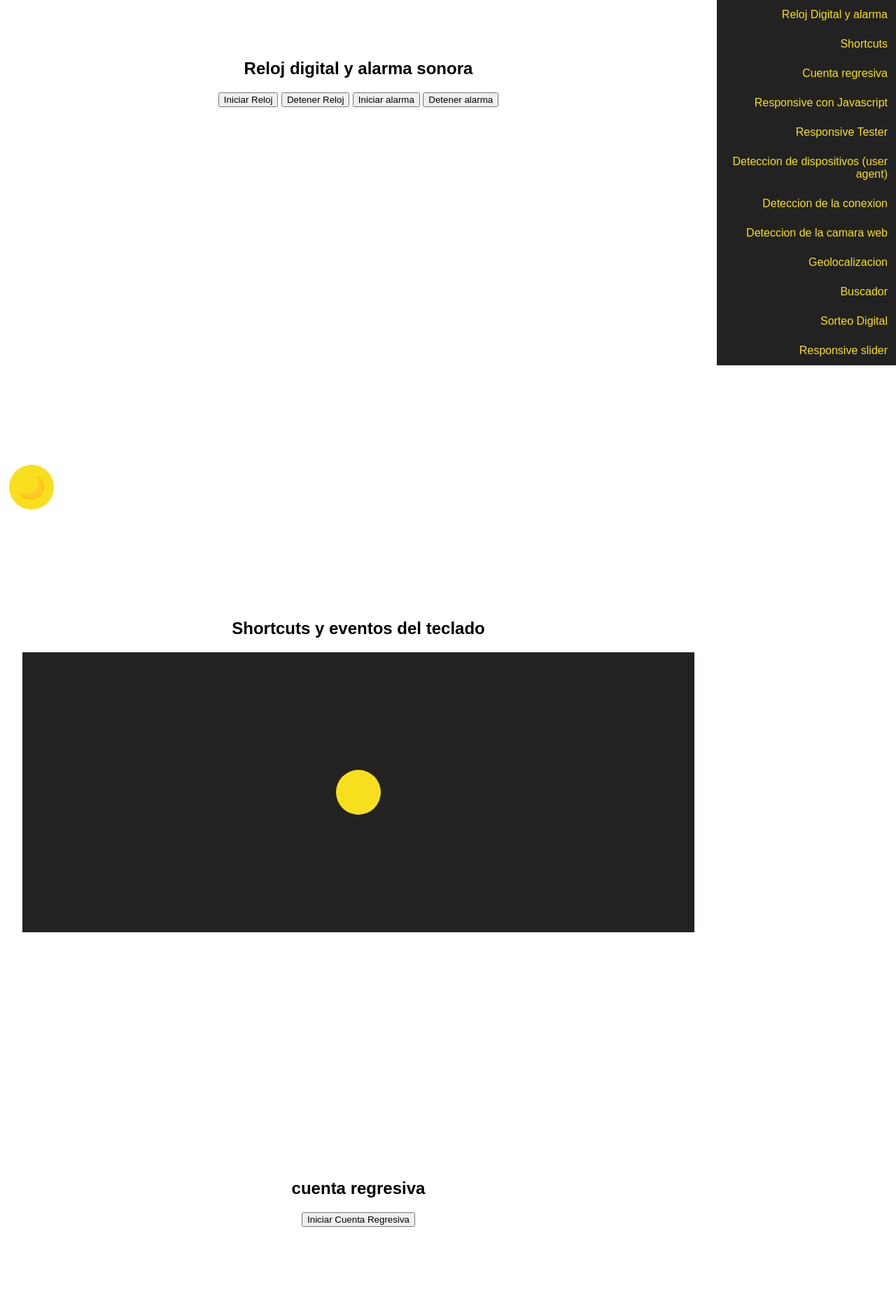
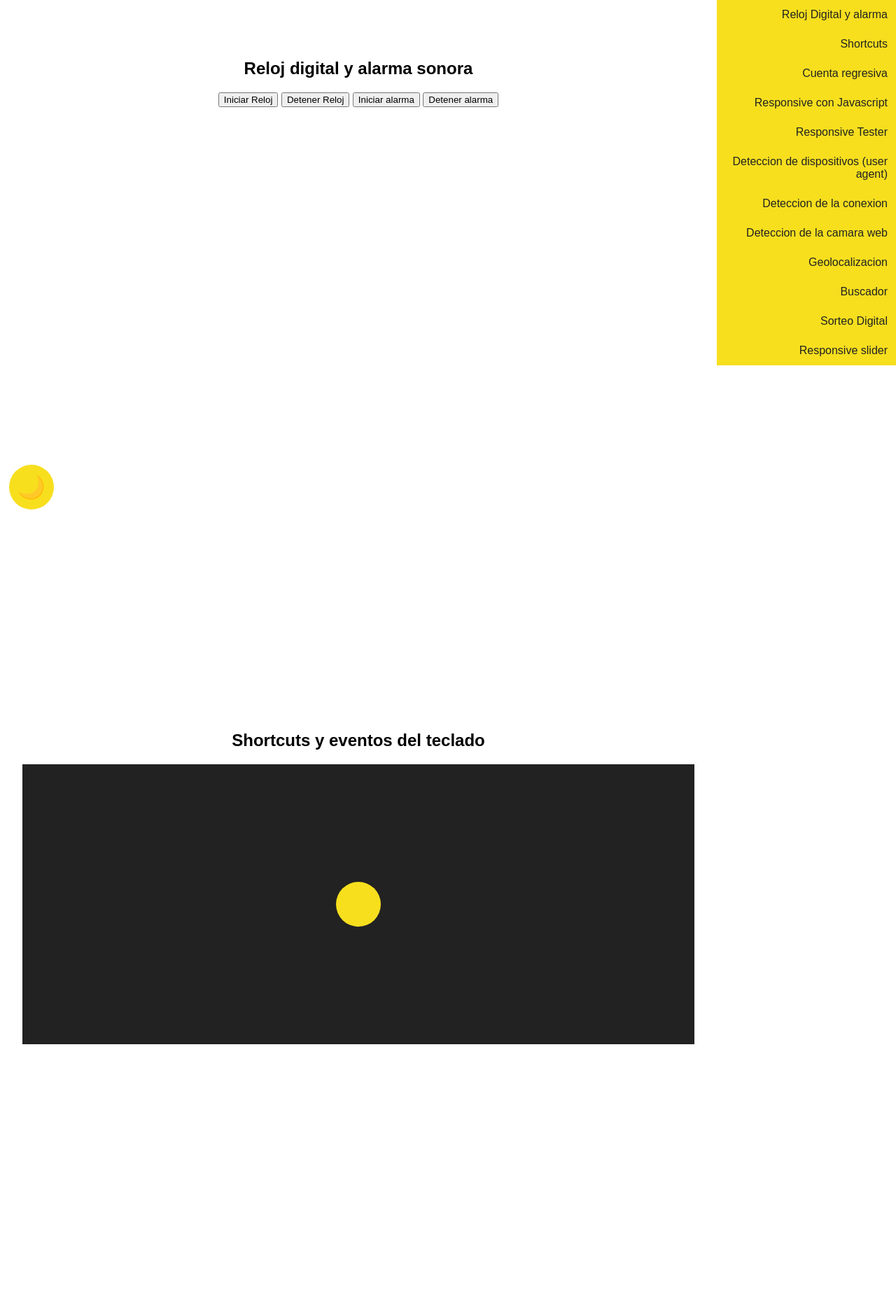
Before and after one commit to brayanmega19/frontend-proyectos, a PHP site: page /dom_ejercicios.html in a window 1280 px wide. Shown: the part 64-1920 px from the top of the page at 70% size. Run offline with PHP 8.4, Linux system fonts and the light colour scheme.

Commit message:
Terminando scrollspy

```diff
--- a/css/dom_ejercicios.css
+++ b/css/dom_ejercicios.css
@@ -46,7 +46,7 @@ img{
     margin-right: auto;
     width: 100%;
     max-width: var(--container-width);
-    min-height: 100vh;
+    min-height: 120vh;
     text-align: center;
 }
 
@@ -321,4 +321,9 @@ img{
         right: initial;
         left: calc(4.25rem + 1vw);
     }
+    .active{
+        background-color: var(--main-color);
+        color: var(--second-color) !important;
+
+    }
 }
--- a/dom_ejercicios.html
+++ b/dom_ejercicios.html
@@ -21,22 +21,22 @@
       </button>
       <aside class="panel">
         <nav class="menu">
-            <a href="#section1">Reloj Digital y alarma</a>
-            <a href="#section2">Shortcuts</a>
-            <a href="#section3">Cuenta regresiva</a>
-            <a href="#section4">Responsive con Javascript</a>
-            <a href="#section5">Responsive Tester</a>
-            <a href="#section6">Deteccion de dispositivos (user agent)</a>
-            <a href="#section7">Deteccion de la conexion</a>
-            <a href="#section8">Deteccion de la camara web</a>
-            <a href="#section9">Geolocalizacion</a>
-            <a href="#section10">Buscador</a>
-            <a href="#section11">Sorteo Digital</a>
-            <a href="#section12">Responsive slider</a>
+            <a href="#section1" data-scroll-spy>Reloj Digital y alarma</a>
+            <a href="#section2" data-scroll-spy>Shortcuts</a>
+            <a href="#section3" data-scroll-spy>Cuenta regresiva</a>
+            <a href="#section4" data-scroll-spy>Responsive con Javascript</a>
+            <a href="#section5" data-scroll-spy>Responsive Tester</a>
+            <a href="#section6" data-scroll-spy>Deteccion de dispositivos (user agent)</a>
+            <a href="#section7" data-scroll-spy>Deteccion de la conexion</a>
+            <a href="#section8" data-scroll-spy>Deteccion de la camara web</a>
+            <a href="#section9" data-scroll-spy>Geolocalizacion</a>
+            <a href="#section10" data-scroll-spy>Buscador</a>
+            <a href="#section11" data-scroll-spy>Sorteo Digital</a>
+            <a href="#section12" data-scroll-spy>Responsive slider</a>
         </nav>
       </aside>
       <main>
-         <section id="section1" class="section">
+         <section id="section1" class="section"  data-scroll-spy>
             <h2>Reloj digital y alarma sonora</h2>
             <div id="reloj"></div>
             <div>
--- a/js/index_dom.js
+++ b/js/index_dom.js
@@ -10,6 +10,7 @@ import hamburgerMenu from "./menu_hamburguesa.js";
 import respMedia from "./objeto_responsive.js";
 import responsiveTester from "./prueba_responsive.js";
 import { digitalClock, alarm } from "./reloj.js";
+import scrollSpy from "./scroll_espia.js";
 import draw from "./sorteo.js";
 import { moveBall, shortcuts } from "./teclado.js";
 import darkTheme from "./tema_oscuro.js";
@@ -40,6 +41,7 @@ d.addEventListener("DOMContentLoaded",(e)=>{
     searchFilters(".card-filter", ".card");
     draw("#winner-btn",".player")
     slide();
+    scrollSpy();
 });
 
 d.addEventListener("keydown", e=>{
--- /dev/null
+++ b/js/scroll_espia.js
@@ -0,0 +1,27 @@
+const d = document;
+
+export default function scrollSpy(){
+    const $sections = d.querySelectorAll("section[data-scroll-spy]");
+    console.log("Console: ",$sections);
+    const cb = (entries) =>{
+        // console.log("entries",entries);
+        entries.forEach((entry)=>{
+
+            const id = entry.target.getAttribute("id");
+            console.log(id);
+            if(entry.isIntersecting){
+                d.querySelector(`a[data-scroll-spy][href="#${id}"]`).
+                classList.add("active");
+            }else{
+                d.querySelector(`a[data-scroll-spy][href="#${id}"]`).
+                classList.remove("active");
+            }
+
+
+        });
+    }
+
+    const observer = new IntersectionObserver(cb,{threshold: [0.5,0.75]});
+
+    $sections.forEach(el=> observer.observe(el));
+}
```
Also changed, not shown: other parts of dom_ejercicios.html (+11 -11 lines).
